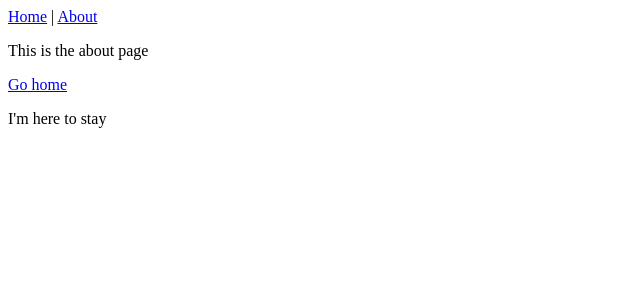
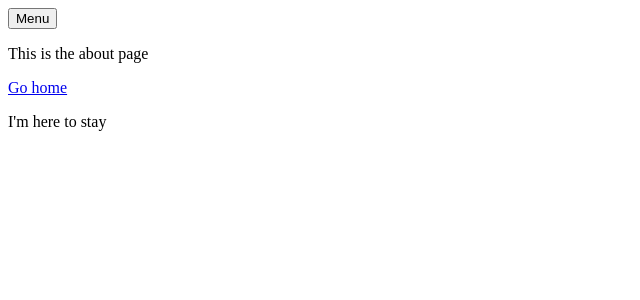
Before and after one commit to DigitKoodit/jouluristeily-next, a Next.js app: page /about in a window 1280 px wide. Shown: the top 300 px of the page, without its empty margins (0-640 px from the left). Built offline with nearby package versions, Linux system fonts and the light colour scheme.

Commit message:
Baseline set.

```diff
--- a/components/Layout.tsx
+++ b/components/Layout.tsx
@@ -1,29 +1,37 @@
 import * as React from 'react'
-import Link from 'next/link'
 import Head from 'next/head'
+import Navigation from './Navigation';
+import styled from 'styled-components';
 
 type Props = {
   title?: string
 }
 
+const naviTree = [
+  { href: '/about.html', label: 'About' }
+]
+
+const Body = styled.div`
+  width: 100%;
+  height: 100vh;
+  overflow: hidden;
+`;
+
 const Layout: React.SFC<Props> = ({ children, title = 'This is the default title' }) => (
-  <div>
+  <Body>
     <Head>
       <title>{title}</title>
       <meta charSet='utf-8' />
       <meta name='viewport' content='initial-scale=1.0, width=device-width' />
     </Head>
     <header>
-      <nav>
-        <Link href='/'><a>Home</a></Link> |{' '}
-        <Link href='/about'><a>About</a></Link>
-      </nav>
+      <Navigation navigationStructure={naviTree} />
     </header>
     {children}
     <footer>
       I'm here to stay
     </footer>
-  </div>
+  </Body>
 )
 
 export default Layout
--- /dev/null
+++ b/components/Navigation.tsx
@@ -0,0 +1,60 @@
+import * as React from 'react';
+import styled from 'styled-components';
+import Link from 'next/link'
+
+interface NavigationStructure {
+  href: string;
+  label: string;
+}
+
+const Container = styled.div`
+  position: relative;
+  width: 100%;
+  overflow-x: hidden;
+`;
+
+const Navi = styled.nav`
+  right: ${({position}: any) => position};
+  transition: all .3s ease-in-out;
+  width: 300px;
+  position: absolute;
+  background-color: red;
+  height: 100vh;
+`;
+
+const A = styled.a`
+`;
+
+interface Props { navigationStructure?: NavigationStructure []; }
+interface State { open: boolean; position: string; }
+class Navigation extends React.Component<Props, State> {
+  state = { open: false, position: '-300px' };
+  toggleNavigation = (event: React.SyntheticEvent) => {
+    event.preventDefault();
+    this.setState((state: State) =>
+      ({
+        open: !state.open,
+        position: state.open ? '0px' : '-300px'
+      })
+    );
+  }
+
+  render() {
+    const { navigationStructure } = this.props;
+    const { position } = this.state;
+    return (
+      <Container>
+        <button onClick={(event) => this.toggleNavigation(event)}>Menu</button>
+        <Navi position={position}>
+          { navigationStructure.map((item: NavigationStructure) => (
+            <Link href={item.href}>
+              <A>{item.label}</A>
+            </Link>
+          )) }
+        </Navi>
+      </Container>
+    );
+  }
+}
+
+export default Navigation;
```
Also changed, not shown: pages/organizations.tsx (added), pages/schedule.tsx (added), types.d.ts (added).
